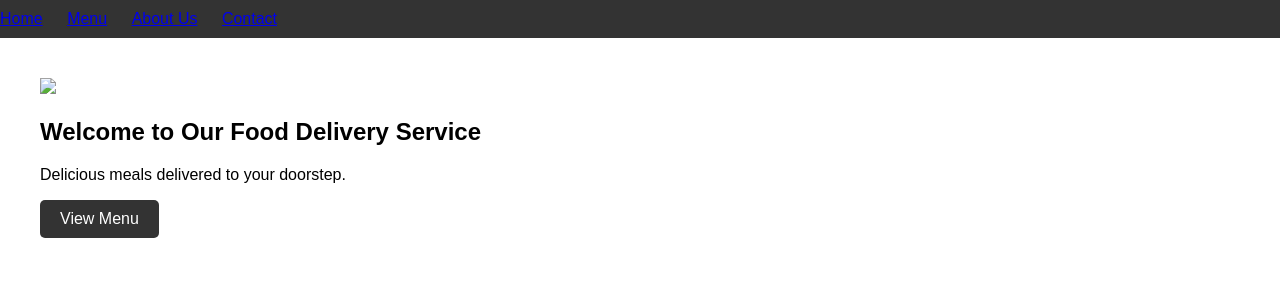
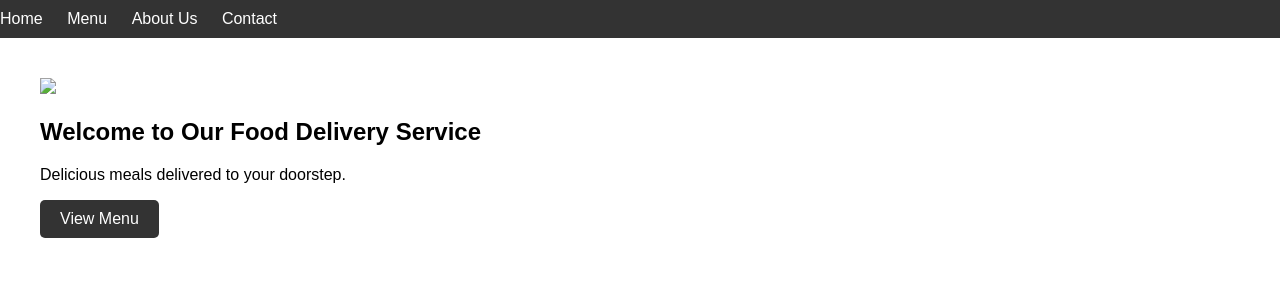
Before and after one commit to naveenareddypasam/UpdatedFoodWebsite, a PHP site: page /index.html in a window 1280 px wide. Shown: the top 300 px of the page. Run offline with PHP 8.4, Linux system fonts and the light colour scheme.

Commit message:
Update style.css

```diff
--- a/style.css
+++ b/style.css
@@ -19,6 +19,11 @@ nav ul {
 nav ul li {
     display: inline;
     margin-right: 20px;
+}
+
+nav a {
+    color: #fff; /* Set text color for navigation links */
+    text-decoration: none;
 }
 
 section {
```
